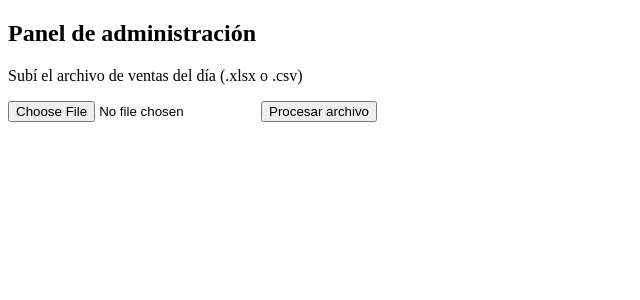
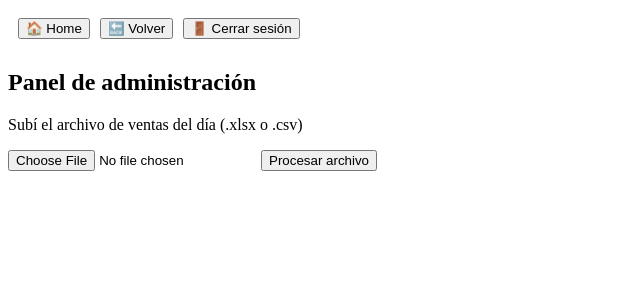
Before and after one commit to Emiliaconverse/bomba-del-tiempo, a Next.js app: page /admin in a window 1280 px wide. Shown: the top 300 px of the page, without its empty margins (0-640 px from the left). Built offline with nearby package versions, Linux system fonts and the light colour scheme.

Commit message:
Update admin.js

```diff
--- a/pages/admin.js
+++ b/pages/admin.js
@@ -1,4 +1,4 @@
-import NavBar from './NavBar'
+import NavBar from '../components/NavBar'
 import { useState } from 'react'
 
 export default function Admin() {
@@ -10,9 +10,9 @@ export default function Admin() {
     // En versión real se procesará y actualizará Supabase
   }
 
-
   return (
     <div>
+      <NavBar />
       <h2>Panel de administración</h2>
       <p>Subí el archivo de ventas del día (.xlsx o .csv)</p>
       <input type="file" onChange={(e) => setFile(e.target.files[0])} />
```
